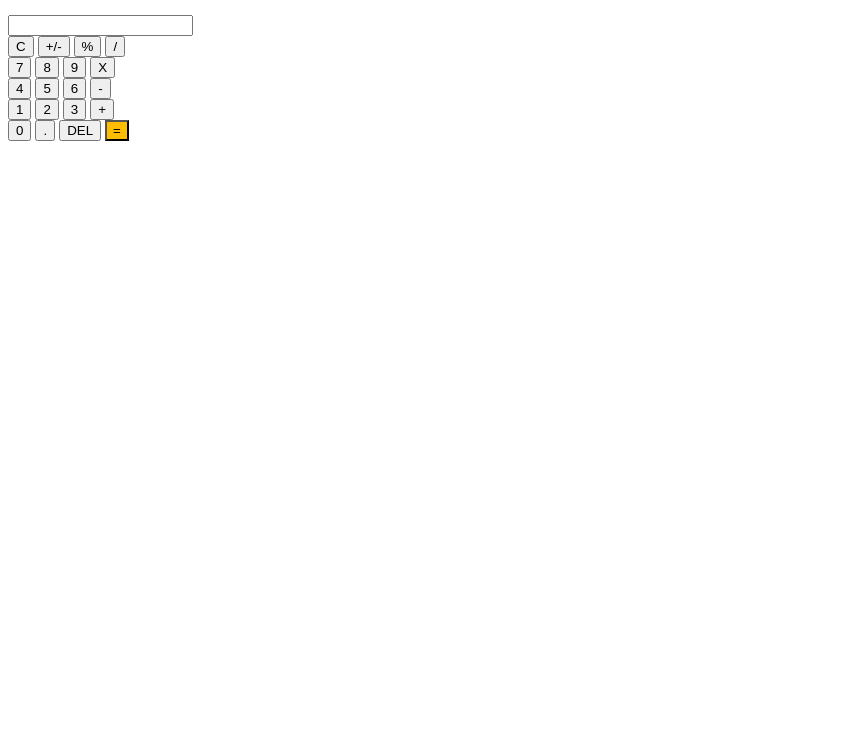
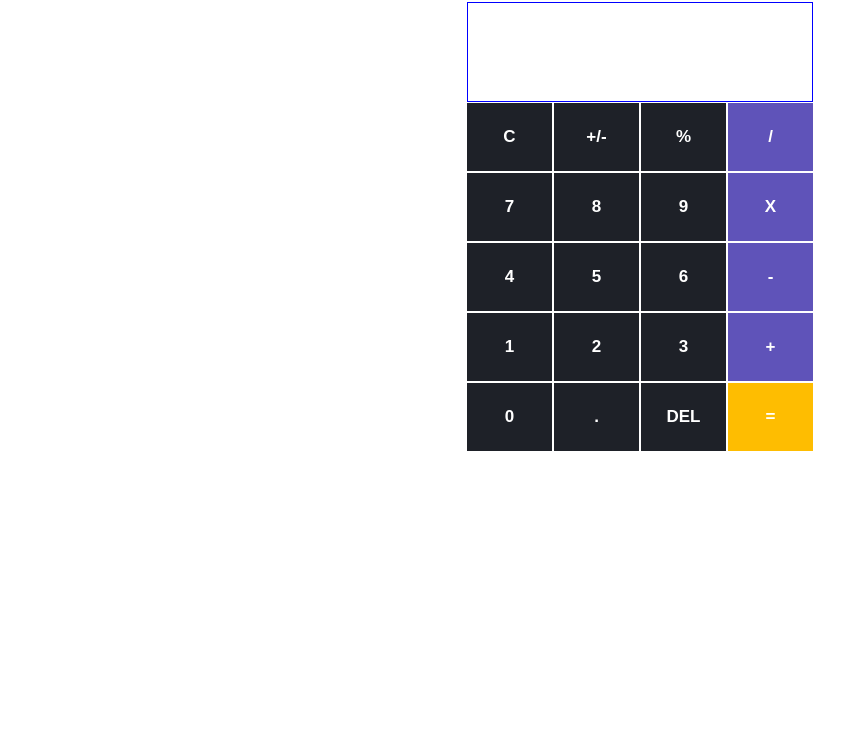
Before and after one commit to anis191/Calculator_Design-1, a plain HTML site: page index.html in a window 1280 px wide. Shown: the part 65-800 px from the top of the page, without its empty margins (0-868 px from the left). Drawn offline with Linux system fonts and the light colour scheme; the site is published under a folder, as on GitHub Pages, so addresses that start at the root find nothing.

Commit message:
Update index.html

```diff
--- a/index.html
+++ b/index.html
@@ -4,8 +4,8 @@
     <meta charset="UTF-8">
     <meta name="viewport" content="width=device-width, initial-scale=1.0">
     <title>Calculator Project-2</title>
-    <link rel="icon" type="image" href="/calculator.png">
-    <link rel="stylesheet" href="/style.css">
+    <link rel="icon" type="image" href="calculator.png">
+    <link rel="stylesheet" href="style.css">
 </head>
 <body>
     <header><h1>Calculator</h1></header>
```
